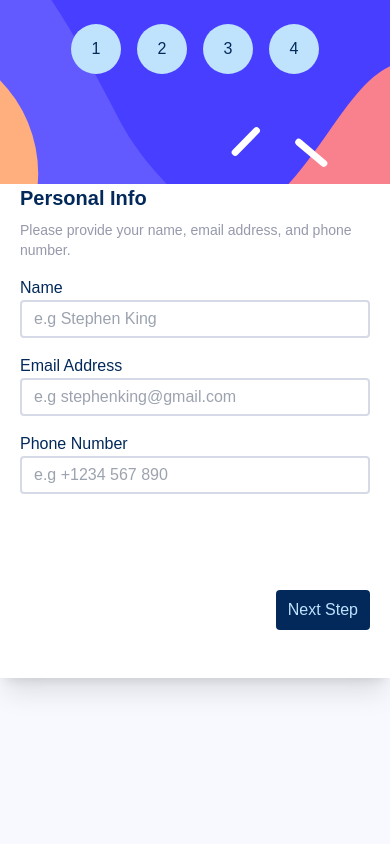
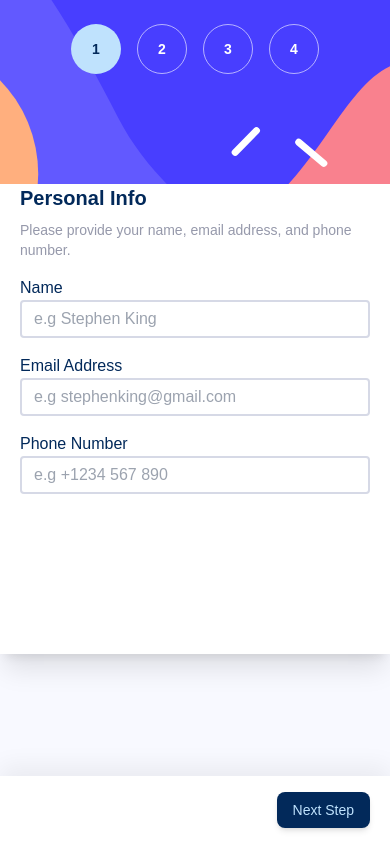
Before and after one commit to Wura-ola/multi_setup_form_page, a React (Vite) app: page / in a window 390 px wide. Built offline with nearby package versions, Linux system fonts and the light colour scheme.

Commit message:
Built the mobile responsiveness

```diff
--- a/src/App.css
+++ b/src/App.css
@@ -1,14 +1,28 @@
 .sidebar {
   background-image: url(./assets/images/bg-sidebar-desktop.svg);
+  background-repeat: no-repeat;
   background-size: cover;
-  background-position: 100% 100%;
+  background-position: center;
   width: 100%;
-  min-height: 100%;
+  height: 100%;
   /* border-radius: 16px; */
   overflow: hidden;
 }
 
-@media screen and (max-width: 425px) {
+@media screen and (max-width: 1023px) and (min-width: 768px) {
+  .sidebar {
+    background-image: url(./assets/images/bg-sidebar-desktop.svg);
+    background-repeat: no-repeat;
+    background-size: cover;
+    background-position: center;
+    width: 100%;
+    min-height: 560px;
+    border-radius: 14px;
+    margin: 10px;
+  }
+}
+
+@media screen and (max-width: 767px) {
   .sidebar {
     background-image: url(./assets/images/bg-sidebar-mobile.svg);
     background-repeat: no-repeat;
@@ -19,6 +33,7 @@
     display: flex;
     justify-content: center;
     align-items: flex-start;
+
     /* border-radius: 0; */
   }
   .sidebarstep {
--- a/src/App.jsx
+++ b/src/App.jsx
@@ -3,11 +3,13 @@ import StepOne from "./components/forms/step_one/index";
 import StepTwo from "./components/forms/step_two/index";
 import StepThree from "./components/forms/step_three/index";
 import StepFour from "./components/forms/step_four";
+import StepFive from "./components/forms/step_five";
 import Sidebar from "./components/Sidebar";
 import { useState } from "react";
 
 function App() {
   const [stepNumber, setStepNumber] = useState(1);
+  const [billingCycle, setBillingCycle] = useState("monthly");
 
   function updateStepNumber(step) {
     return setStepNumber(step);
@@ -18,16 +20,16 @@ function App() {
     }
   }
   return (
-    <div className="min-h-screen bg-[#f8f9ff] md:bg-transparent flex md:flex-row flex-col md:items-center md:justify-center md:p-6">
-      <div className="sidebar w-full md:w-auto md:basis-[30%] md:rounded-2xl overflow-hidden">
+    <div className="min-h-screen bg-[#f8f9ff] md:bg-transparent flex md:flex-row flex-col md:items-center md:justify-center lg:p-6">
+      <div className="sidebar w-full md:w-auto md:basis-[35%] lg:basis-[30%] md:rounded-2xl overflow-hidden">
         <Sidebar
           className="md:rounded"
           updateStepNumber={updateStepNumber}
           stepNumber={stepNumber}
         />
       </div>
-      <div className="w-full md:basis-[70%] bg-white shadow-xl md:shadow-none  flex items-start md:items-center justify-center md:p-10 px-5 pb-12 -mt-14 md:mt-0 md:ml-6">
-        <div className="md:w-[80%] w-full mx-auto">
+      <div className="w-full md:basis-[65%] lg:basis-[70%] bg-white shadow-xl md:shadow-none flex items-start md:items-center justify-center md:p-8 lg:p-10 px-5 pb-12 -mt-14 md:mt-0 lg::ml-6">
+        <div className="md:w-[88%] lg:w-[80%] w-full mx-auto">
           {stepNumber === 1 ? (
             <StepOne updateStepNumber={updateStepNumber} />
           ) : stepNumber === 2 ? (
@@ -35,15 +37,26 @@ function App() {
               stepNumber={stepNumber}
               updateStepNumber={updateStepNumber}
               previousStepNumber={previousStepNumber}
+              billingCycle={billingCycle}
+              setBillingCycle={setBillingCycle}
             />
           ) : stepNumber === 3 ? (
             <StepThree
               stepNumber={stepNumber}
               updateStepNumber={updateStepNumber}
               previousStepNumber={previousStepNumber}
+              billingCycle={billingCycle}
+              setBillingCycle={setBillingCycle}
+            />
+          ) : stepNumber === 4 ? (
+            <StepFour
+              stepNumber={stepNumber}
+              updateStepNumber={updateStepNumber}
+              previousStepNumber={previousStepNumber}
+              billingCycle={billingCycle}
             />
           ) : (
-            <StepFour previousStepNumber={previousStepNumber} />
+            <StepFive />
           )}
         </div>
       </div>
--- a/src/components/Card.jsx
+++ b/src/components/Card.jsx
@@ -5,13 +5,13 @@ function Card({ src, alt, title, price, subtext }) {
     <div className="w-full">
       <div className="flex md:block items-center gap-4 rounded-xl border border-coolGray/60 hover:border-PrimaryPurplishBlue hover:bg-PrimaryLightBlue/10 transition-colors px-4 py-4 md:px-5 md:py-6 w-full">
         <img src={src} alt={alt} className="md:w-[30%] w-[18%]" />
-        <div className="flex flex-col gap-1">
-          <h1 className="text-blue-950 font-semibold text-lg md:text-xl tracking-wide">
+        <div className="flex flex-col gap-1 md:mt-16 ">
+          <h1 className="text-primaryMarineBlue font-semibold text-lg lg:text-xl tracking-normal">
             {title}
           </h1>
           <p className="text-coolGray text-base">{price}</p>
           {subtext ? (
-            <span className="text-PrimaryMarineBlue text-sm">{subtext}</span>
+            <span className="text-primaryMarineBlue text-sm">{subtext}</span>
           ) : null}
         </div>
       </div>
--- a/src/components/Footer.jsx
+++ b/src/components/Footer.jsx
@@ -1,23 +1,33 @@
 import React from "react";
 import Button from "../components/Button";
 
-function Footer({ stepNumber, updateStepNumber, previousStepNumber }) {
+function Footer({
+  stepNumber,
+  updateStepNumber,
+  previousStepNumber,
+  nextText = "Next Step",
+  onNext,
+  hideBack = false,
+}) {
   return (
-    <div className=" mt-28">
-      <div className="flex justify-between items-baseline">
+    <div className="md:mt-28 mt-8 md:static fixed bottom-0 left-0 right-0 bg-white md:bg-transparent px-5 md:px-0 py-4 md:py-0 shadow-[0_-10px_24px_rgba(0,0,0,0.06)] md:shadow-none z-10">
+      <div className="flex items-center justify-between gap-4 max-w-3xl mx-auto">
+        {hideBack ? (
+          <span />
+        ) : (
+          <Button
+            className="text-coolGray text-sm md:text-base px-3 py-2 md:px-4 md:py-2 rounded disabled:opacity-40"
+            text="Go back"
+            type="button"
+            onClick={previousStepNumber}
+            disabled={stepNumber === 1}
+          />
+        )}
         <Button
-          className="  text-coolGray "
-          text="Go back"
-          type="submit"
-          onClick={previousStepNumber}
-          disabled={stepNumber === 1}
-        />
-        <Button
-          className=" bg-primaryMarineBlue text-PrimaryLightBlue  px-3 py-2 rounded"
-          text="Next Step"
-          type="submit"
-          onClick={() => updateStepNumber(stepNumber + 1)}
-          disabled={stepNumber === 4}
+          className="bg-primaryMarineBlue text-PrimaryLightBlue px-4 py-2 md:px-6 md:py-3 rounded-lg shadow-md text-sm md:text-base"
+          text={nextText}
+          type="button"
+          onClick={() => (onNext ? onNext() : updateStepNumber(stepNumber + 1))}
         />
       </div>
     </div>
--- a/src/components/Sidebar.jsx
+++ b/src/components/Sidebar.jsx
@@ -11,6 +11,7 @@ function Sidebar(props) {
           heading="STEP 1"
           info=" YOUR INFO "
           updateStepNumber={props.updateStepNumber}
+          stepNumber={props.stepNumber}
         />
 
         <SidebarStep
@@ -18,6 +19,7 @@ function Sidebar(props) {
           heading="STEP 2"
           info=" SELECT PLAN "
           updateStepNumber={props.updateStepNumber}
+          stepNumber={props.stepNumber}
         />
 
         <SidebarStep
@@ -25,19 +27,37 @@ function Sidebar(props) {
           heading="STEP 3"
           info=" ADD-ONS "
           updateStepNumber={props.updateStepNumber}
+          stepNumber={props.stepNumber}
         />
         <SidebarStep
           value="4"
           heading="STEP 4"
           info=" SUMMARY "
           updateStepNumber={props.updateStepNumber}
+          stepNumber={props.stepNumber}
         />
       </div>
       <div className="md:hidden sidebarstep flex gap-4 px-6 py-6">
-        <SidebarMobile value="1" updateStepNumber={props.updateStepNumber} />
-        <SidebarMobile value="2" updateStepNumber={props.updateStepNumber} />
-        <SidebarMobile value="3" updateStepNumber={props.updateStepNumber} />
-        <SidebarMobile value="4" updateStepNumber={props.updateStepNumber} />
+        <SidebarMobile
+          value="1"
+          updateStepNumber={props.updateStepNumber}
+          stepNumber={props.stepNumber}
+        />
+        <SidebarMobile
+          value="2"
+          updateStepNumber={props.updateStepNumber}
+          stepNumber={props.stepNumber}
+        />
+        <SidebarMobile
+          value="3"
+          updateStepNumber={props.updateStepNumber}
+          stepNumber={props.stepNumber}
+        />
+        <SidebarMobile
+          value="4"
+          updateStepNumber={props.updateStepNumber}
+          stepNumber={props.stepNumber}
+        />
       </div>
     </div>
   );
--- a/src/components/SidebarMobile.jsx
+++ b/src/components/SidebarMobile.jsx
@@ -1,12 +1,21 @@
 import React from "react";
 import Button from "./Button";
 
-function SidebarMobile({ value, updateStepNumber }) {
+function SidebarMobile({ value, updateStepNumber, stepNumber }) {
+  const isActive = Number(value) === stepNumber;
+  const baseClasses =
+    "rounded-full w-[50px] h-[50px] flex items-center justify-center text-sm font-semibold border transition-colors";
+  const activeClasses =
+    "bg-PrimaryLightBlue text-primaryMarineBlue border-transparent";
+  const inactiveClasses = "bg-transparent text-white border-white/60";
+
   return (
     <div className="siderBarMobile">
       <Button
         onClick={() => updateStepNumber(Number(value))}
-        className="rounded-full w-[50px] h-[50px] text-primaryMarineBlue bg-PrimaryLightBlue"
+        className={`${baseClasses} ${
+          isActive ? activeClasses : inactiveClasses
+        }`}
         text={value}
       />
     </div>
--- a/src/components/SidebarStep.jsx
+++ b/src/components/SidebarStep.jsx
@@ -2,12 +2,21 @@ import React from "react";
 import Button from "./Button";
 
 function SidebarStep(props) {
+  const isActive = Number(props.value) === props.stepNumber;
+  const baseClasses =
+    "rounded-full w-[45px] h-[45px] flex items-center justify-center text-sm font-semibold border transition-colors";
+  const activeClasses =
+    "bg-PrimaryLightBlue text-primaryMarineBlue border-transparent";
+  const inactiveClasses = "bg-transparent text-white border-white/60";
+
   return (
     <div className="hidden md:block">
       <div className="flex md:mt-10 md:gap-5">
         <Button
           onClick={() => props.updateStepNumber(Number(props.value))}
-          className="rounded-full w-[45px] text-primaryMarineBlue bg-PrimaryLightBlue"
+          className={`${baseClasses} ${
+            isActive ? activeClasses : inactiveClasses
+          }`}
           text={props.value}
         />
         <div className="block">
--- /dev/null
+++ b/src/components/forms/step_five/index.jsx
@@ -0,0 +1,24 @@
+import React from "react";
+import thankYouIcon from "../../../assets/images/icon-thank-you.svg";
+
+function StepFive() {
+  return (
+    <div className="bg-white md:bg-transparent rounded-xl md:rounded-none shadow-md md:shadow-none px-5 py-10 md:px-0 md:py-0 -mt-12 md:mt-0 text-center flex flex-col items-center gap-4">
+      <img
+        src={thankYouIcon}
+        alt="Thank you"
+        className="w-16 h-16 md:w-20 md:h-20"
+      />
+      <h1 className="text-primaryMarineBlue font-semibold text-2xl md:text-3xl">
+        Thank you!
+      </h1>
+      <p className="text-coolGray leading-7 md:w-[80%]">
+        Thanks for confirming your subscription! We hope you have fun using our
+        platform. If you ever need support, please feel free to email us at
+        support@loremgaming.com.
+      </p>
+    </div>
+  );
+}
+
+export default StepFive;
--- a/src/components/forms/step_one/index.jsx
+++ b/src/components/forms/step_one/index.jsx
@@ -1,6 +1,7 @@
 import React, { useState } from "react";
 import Input from "../../Input";
 import Button from "../../Button";
+import Footer from "../../Footer";
 
 // const initialValues = {
 //   name: "",
@@ -102,12 +103,10 @@ function StepOne(props) {
   };
 
   const handleSubmit = (e) => {
-    e.preventDefault();
+    if (e) e.preventDefault();
     if (validate()) {
-      console.log("Form is valid");
-      // handle form submission
+      props.updateStepNumber(2);
     }
-    props.updateStepNumber(2);
   };
   return (
     <div>
@@ -164,14 +163,15 @@ function StepOne(props) {
         />
         {/* <p className="text-red-500">{error}</p> */}
         {errors.phone && <p className="text-red-500 text-sm">{errors.phone}</p>}
-        <div className="flex justify-end pt-20">
-          <Button
-            className=" bg-primaryMarineBlue text-PrimaryLightBlue  px-3 py-2 rounded"
-            text="Next Step"
-            type="submit"
-          />
-        </div>
+        <div className="pb-24 md:pb-0" />
       </form>
+      <Footer
+        stepNumber={1}
+        updateStepNumber={props.updateStepNumber}
+        previousStepNumber={props.previousStepNumber}
+        onNext={handleSubmit}
+        hideBack
+      />
     </div>
   );
 }
```
Also changed, not shown: src/components/forms/step_four/index.jsx (+88 -5 lines), src/components/forms/step_three/index.jsx (+115 -4 lines), src/components/forms/step_two/index.jsx (+9 -5 lines).
